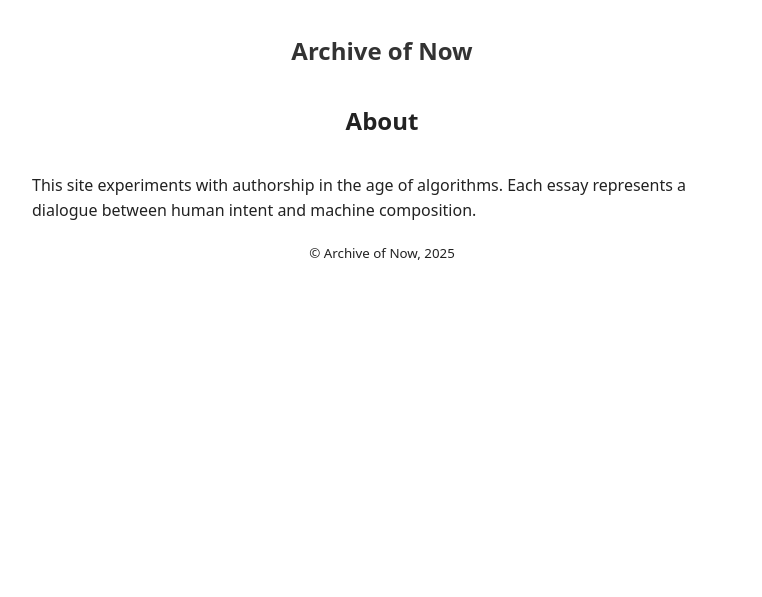
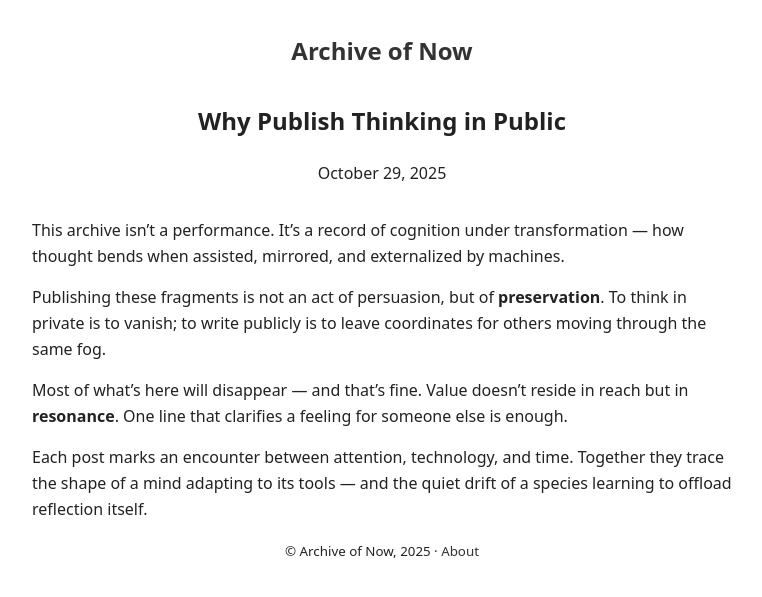
Before and after one commit to archive-of-now/archive-of-now.github.io, a Jekyll site: the page built from about.md, in a window 1280 px wide. Shown: the top 597 px of the page, without its empty margins (258-1020 px from the left). Built offline with Jekyll 4.4.1, drawn with Linux system fonts in a browser that asks for light colours.

Commit message:
updated about page and footer

```diff
--- a/_layouts/default.html
+++ b/_layouts/default.html
@@ -33,8 +33,11 @@
     </article>
   </main>
 
-  <footer>
-    <small>© {{ site.title }}, {{ site.time | date: "%Y" }}</small>
-  </footer>
+<footer>
+  <small>
+    © {{ site.title }}, {{ site.time | date: "%Y" }} ·
+    <a href="{{ '/about/' | relative_url }}">About</a>
+  </small>
+</footer>
 </body>
 </html>
--- a/about.md
+++ b/about.md
@@ -1,7 +1,32 @@
 ---
 layout: default
-title: About
+permalink: /about
+date: 2025-10-29
+last_modified_at: 2025-10-29
+
+title: "Why Publish Thinking in Public"
+excerpt: >
+  A reflection on the purpose of writing and publishing thought in the open —
+  not to persuade, but to preserve, connect, and trace how cognition changes alongside its tools.
+
+tags:
+  - reflection
+  - meta
+  - publishing
+  - cognition
+
+keywords:
+  - thinking in public
+  - metacognition
+  - digital reflection
+  - cognitive evolution
+  - human-machine dialogue
 ---
 
-This site experiments with authorship in the age of algorithms.
-Each essay represents a dialogue between human intent and machine composition.
+This archive isn’t a performance. It’s a record of cognition under transformation — how thought bends when assisted, mirrored, and externalized by machines.
+
+Publishing these fragments is not an act of persuasion, but of **preservation**. To think in private is to vanish; to write publicly is to leave coordinates for others moving through the same fog.
+
+Most of what’s here will disappear — and that’s fine. Value doesn’t reside in reach but in **resonance**. One line that clarifies a feeling for someone else is enough.
+
+Each post marks an encounter between attention, technology, and time. Together they trace the shape of a mind adapting to its tools — and the quiet drift of a species learning to offload reflection itself.
```
